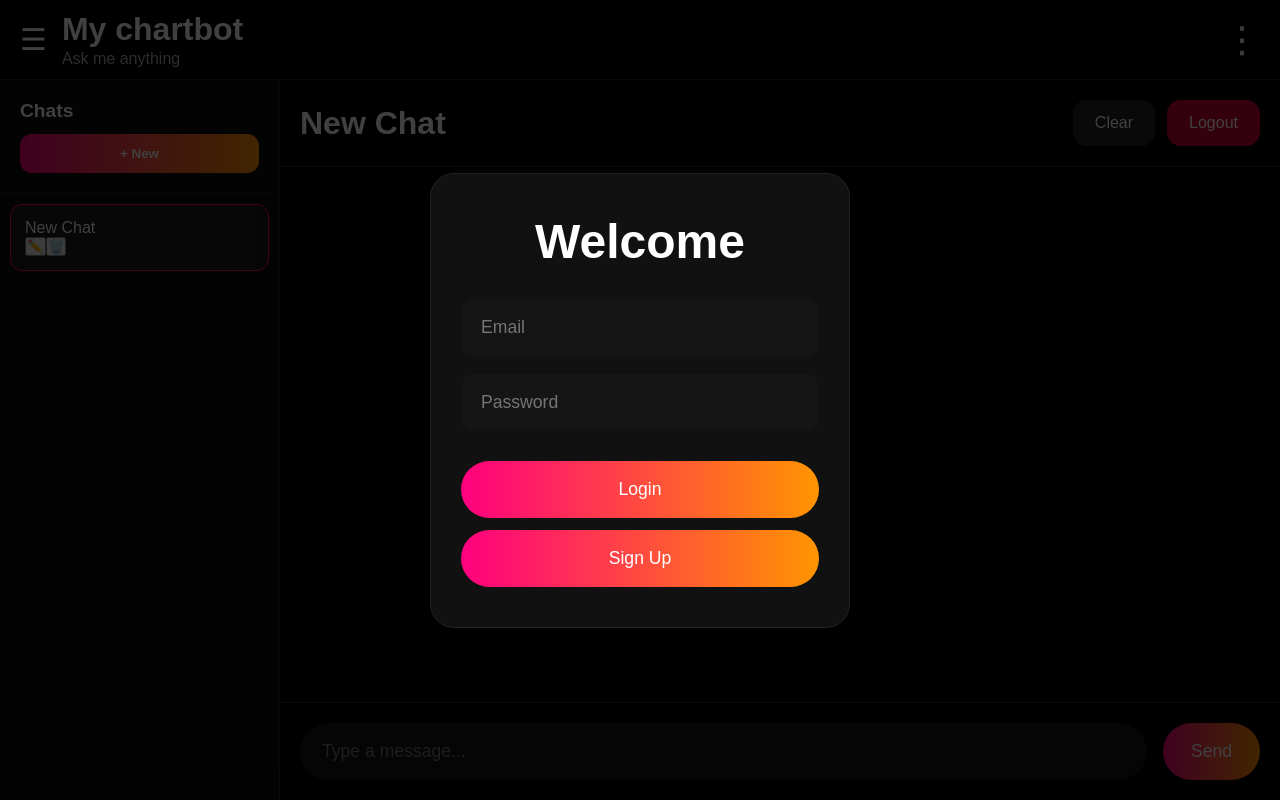
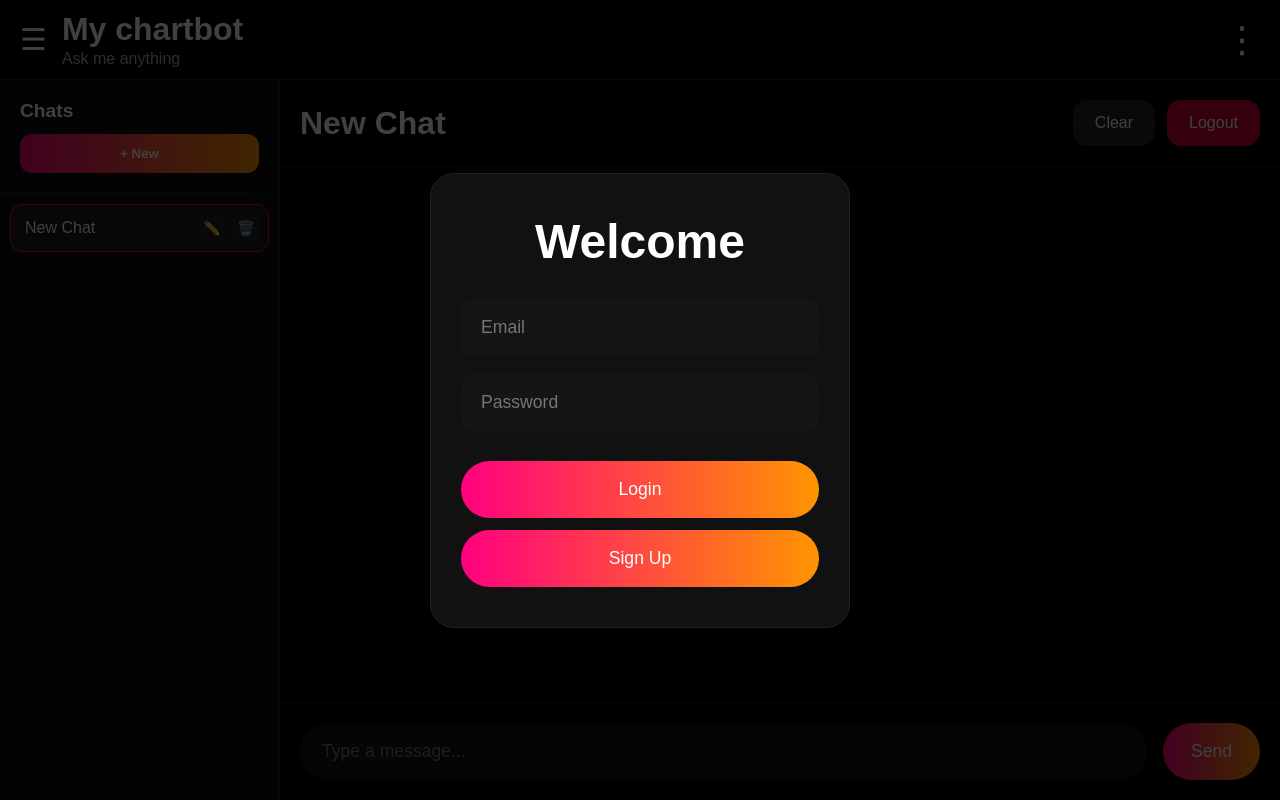
Before and after one commit to teruel567/Teruel, a plain HTML site: page index.html in a window 1280 px wide. Drawn offline with nearby package versions, Linux system fonts and the light colour scheme.

Commit message:
Add chat item actions styles to style.css

```diff
--- a/style.css
+++ b/style.css
@@ -382,3 +382,33 @@ body {
     font-size: 2.2rem;
   }
                              }
+/* ================= CHAT ITEM ACTIONS ================= */
+
+.chat-item {
+  position: relative;
+  padding-right: 80px;
+}
+
+.chat-actions-mini {
+  position: absolute;
+  right: 8px;
+  top: 50%;
+  transform: translateY(-50%);
+  display: flex;
+  gap: 6px;
+}
+
+.chat-action-mini {
+  width: 28px;
+  height: 28px;
+  border: none;
+  border-radius: 8px;
+  background: #222;
+  color: white;
+  cursor: pointer;
+  font-size: 14px;
+}
+
+.chat-action-mini:hover {
+  background: #333;
+    }
```
